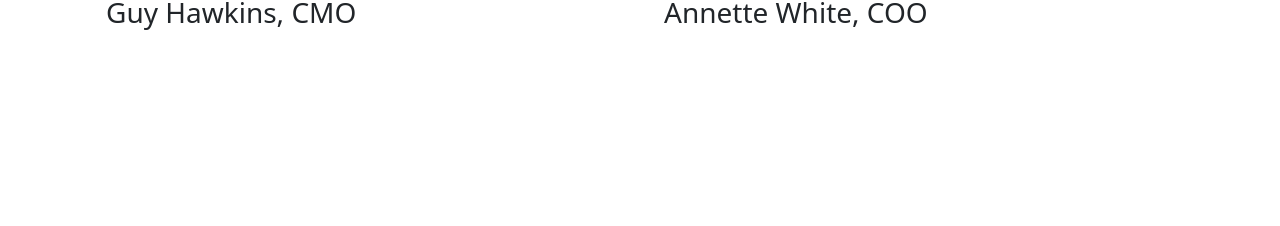
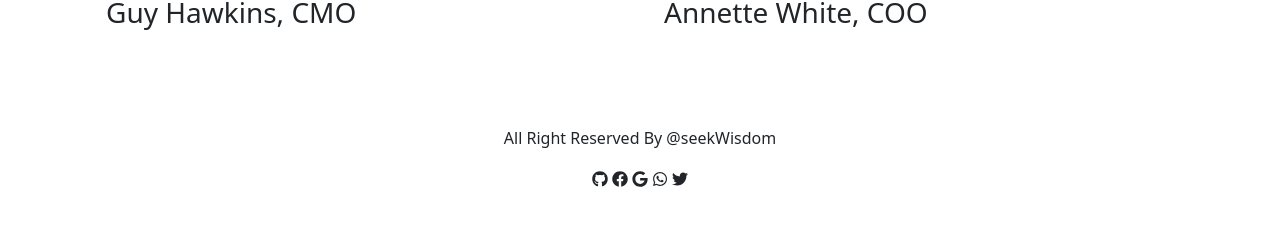
Before and after one commit to Ovijitnath/seekwisdom-client-repo, a React (Create React App) app: page / in a window 1280 px wide. Shown: the part 1612-1838 px from the top of the page. Before the commit the page ends 1690 px from the top, so only its background shows below. Built offline with nearby package versions, Linux system fonts and the light colour scheme; no server answers.

Commit message:
footer added

```diff
--- a/src/Pages/Shared/Footer/Footer.js
+++ b/src/Pages/Shared/Footer/Footer.js
@@ -1,11 +1,12 @@
 import React from 'react';
-
+import { FaGoogle, FaGithub, FaFacebook, FaWhatsapp, FaTwitter } from "react-icons/fa";
 
 
 const Footer = () => {
   return (
-    <div>
-
+    <div className='text-center pt-5 pb-5'>
+      <p>All Right Reserved By @seekWisdom</p>
+      <FaGithub></FaGithub> <FaFacebook></FaFacebook> <FaGoogle></FaGoogle> <FaWhatsapp></FaWhatsapp> <FaTwitter></FaTwitter>
     </div>
   );
 };
--- a/src/firebase/firebase.config.js
+++ b/src/firebase/firebase.config.js
@@ -2,15 +2,20 @@
 import { initializeApp } from "firebase/app";
 // TODO: Add SDKs for Firebase products that you want to use
 // https://firebase.google.com/docs/web/setup#available-libraries
+// console.log(process.env.)
+// Your web app's Firebase configuration
 
-// Your web app's Firebase configuration
+console.log(process.env.REACT_APP_apiKey)
 const firebaseConfig = {
+
     apiKey: process.env.REACT_APP_apiKey,
     authDomain: process.env.REACT_APP_authDomain,
-    projectId: process.envREACT_APP_projectId,
+    projectId: process.env.REACT_APP_projectId,
     storageBucket: process.env.REACT_APP_storageBucket,
     messagingSenderId: process.env.REACT_APP_messagingSenderId,
-    appId: process.env.REACT_APP_appId
+    appId: process.env.REACT_APP_appId,
+
+
 };
 
 // Initialize Firebase
```
